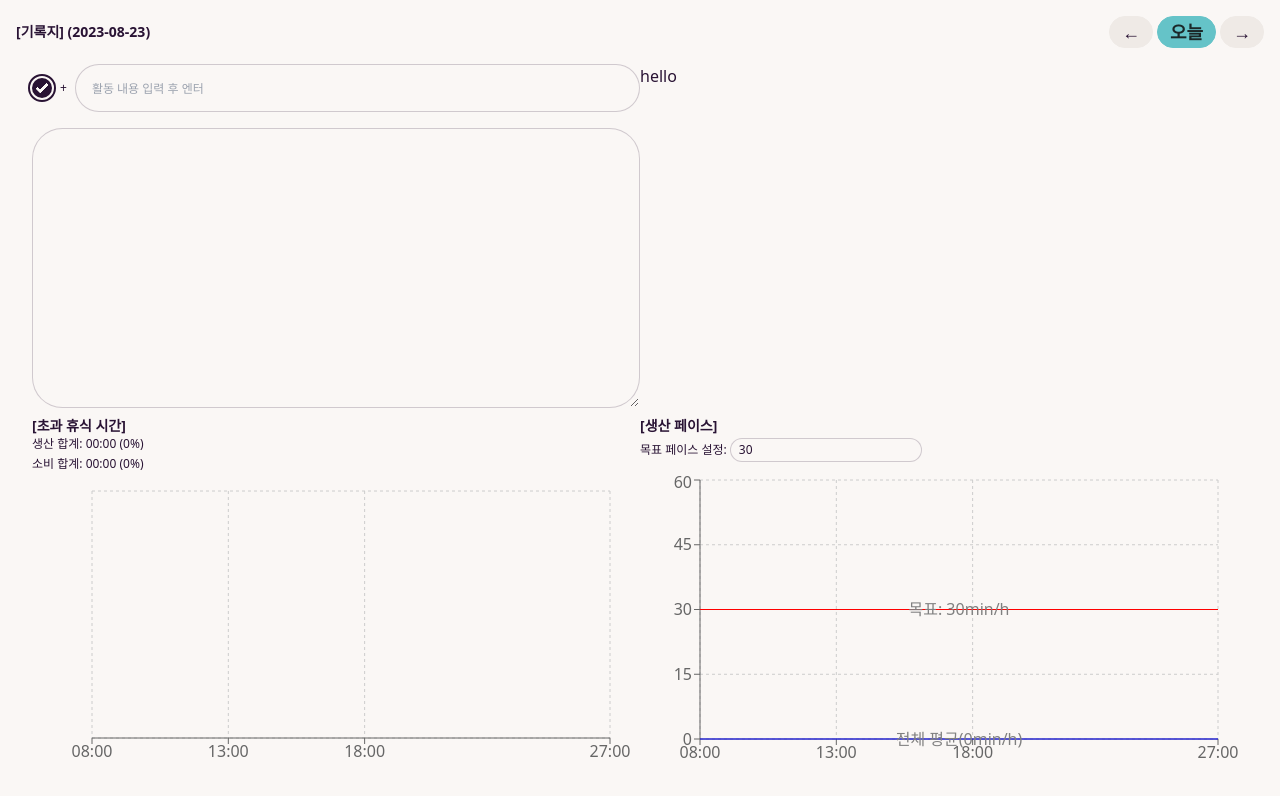
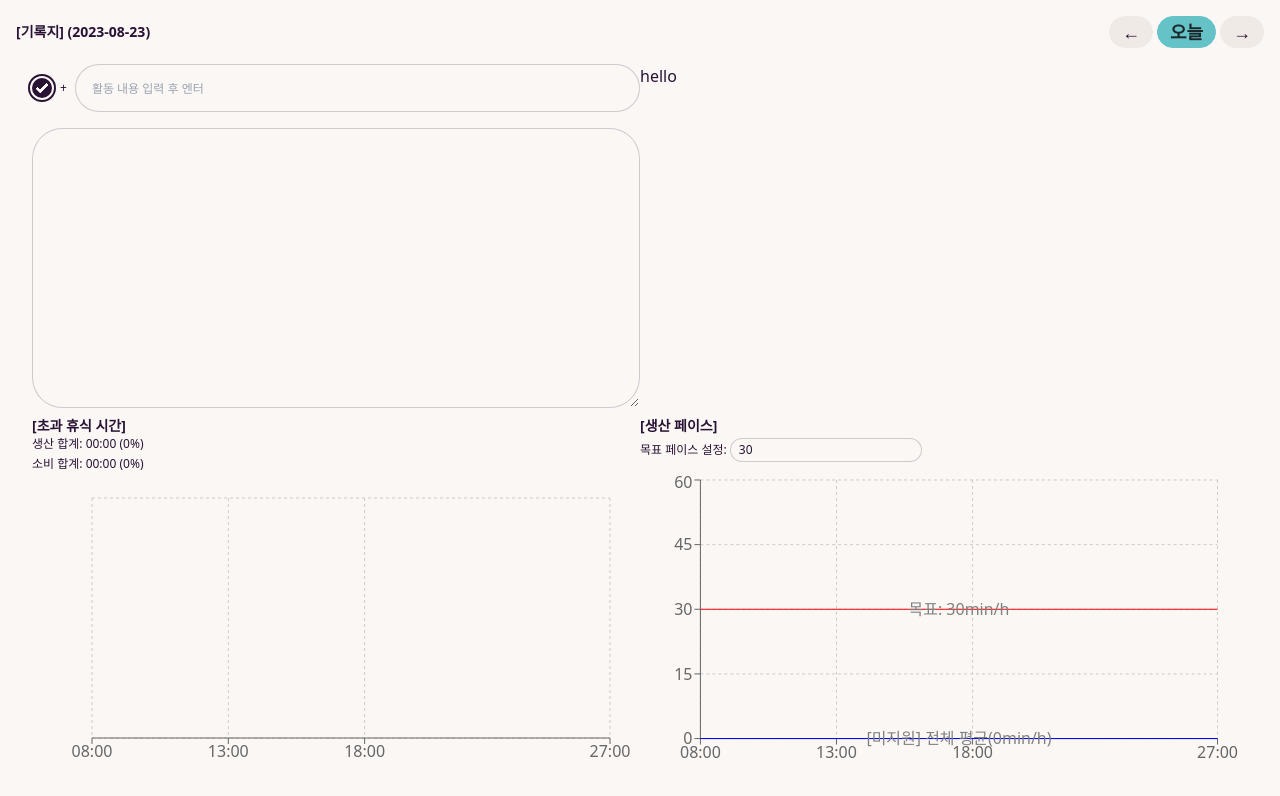
Before and after one commit to seongbin9786/my-time, a React (Vite) app: page / in a window 1280 px wide. Shown: the top 796 px of the page. Built offline with nearby package versions, Linux system fonts and the light colour scheme.

Commit message:
fix: 차트 높이 오류 해소 (2/2)

```diff
--- a/src/components/charts/AvailableRestTimeChart.tsx
+++ b/src/components/charts/AvailableRestTimeChart.tsx
@@ -42,10 +42,8 @@ export const AvailableRestTimeChart = ({
   const off = gradientOffset();
 
   return (
-    <ResponsiveContainer>
+    <ResponsiveContainer className='min-h-0'>
       <AreaChart
-        width={500}
-        height={400}
         data={data}
         margin={{
           top: 10,
--- a/src/components/charts/ProductivePaceChart.tsx
+++ b/src/components/charts/ProductivePaceChart.tsx
@@ -26,10 +26,8 @@ export const ProductivePaceChart = ({
   targetPace,
 }: ProductivePaceChartProps) => {
   return (
-    <ResponsiveContainer>
+    <ResponsiveContainer className='min-h-0'>
       <AreaChart
-        width={500}
-        height={400}
         data={data}
         margin={{
           top: 10,
@@ -60,7 +58,10 @@ export const ProductivePaceChart = ({
         <ReferenceLine
           y={totalAvg}
           stroke="blue"
-          label={{ value: `전체 평균(${totalAvg}min/h)`, fontSize: 16 }}
+          label={{
+            value: `[미지원] 전체 평균(${totalAvg}min/h)`,
+            fontSize: 16,
+          }}
         />
         <ReferenceLine
           y={todayAvg}
--- a/src/features/AvailableRestTimeChartArea.tsx
+++ b/src/features/AvailableRestTimeChartArea.tsx
@@ -10,16 +10,11 @@ export const Area_AvailableRestTimeChart = ({
 }: {
   logsForCharts: Log[];
 }) => (
-  // h-full은 flex 구역 크기 설정 때문에 존재
-  <div className="flex flex-col gap-2 h-1/2 sm:h-full">
-    <div className="flex flex-col h-full">
-      <div className="h-20">
-        <h1 className="text-sm font-bold">[초과 휴식 시간]</h1>
-        <TimeSummary logs={logsForCharts} />
-      </div>
-      <div className="h-full">
-        <AvailableRestTimeChart logs={logsForCharts} />
-      </div>
+  <div className="flex flex-col gap-2">
+    <div className="h-20">
+      <h1 className="text-sm font-bold">[초과 휴식 시간]</h1>
+      <TimeSummary logs={logsForCharts} />
     </div>
+    <AvailableRestTimeChart logs={logsForCharts} />
   </div>
 );
--- a/src/features/ProductivePaceChartArea.tsx
+++ b/src/features/ProductivePaceChartArea.tsx
@@ -27,8 +27,7 @@ export const Area_ProductivePaceChart = ({
   };
 
   return (
-    // h-full은 flex 구역 크기 설정 때문에 존재
-    <div className="flex flex-col gap-2 h-1/2 sm:h-full">
+    <div className="flex flex-col gap-2">
       <div>
         <h1 className="text-sm font-bold">[생산 페이스]</h1>
         <span className="text-xs">목표 페이스 설정: </span>
@@ -38,7 +37,6 @@ export const Area_ProductivePaceChart = ({
           onChange={updateTargetPace}
         />
       </div>
-      <div className="h-full">
       <ProductivePaceChart
         data={logsForCharts}
         totalAvg={0}
@@ -46,6 +44,5 @@ export const Area_ProductivePaceChart = ({
         todayAvg={avgPaceOf(logsForCharts)}
       />
     </div>
-    </div>
   );
 };
```
Lines whose indentation alone changed are shown as unchanged.
